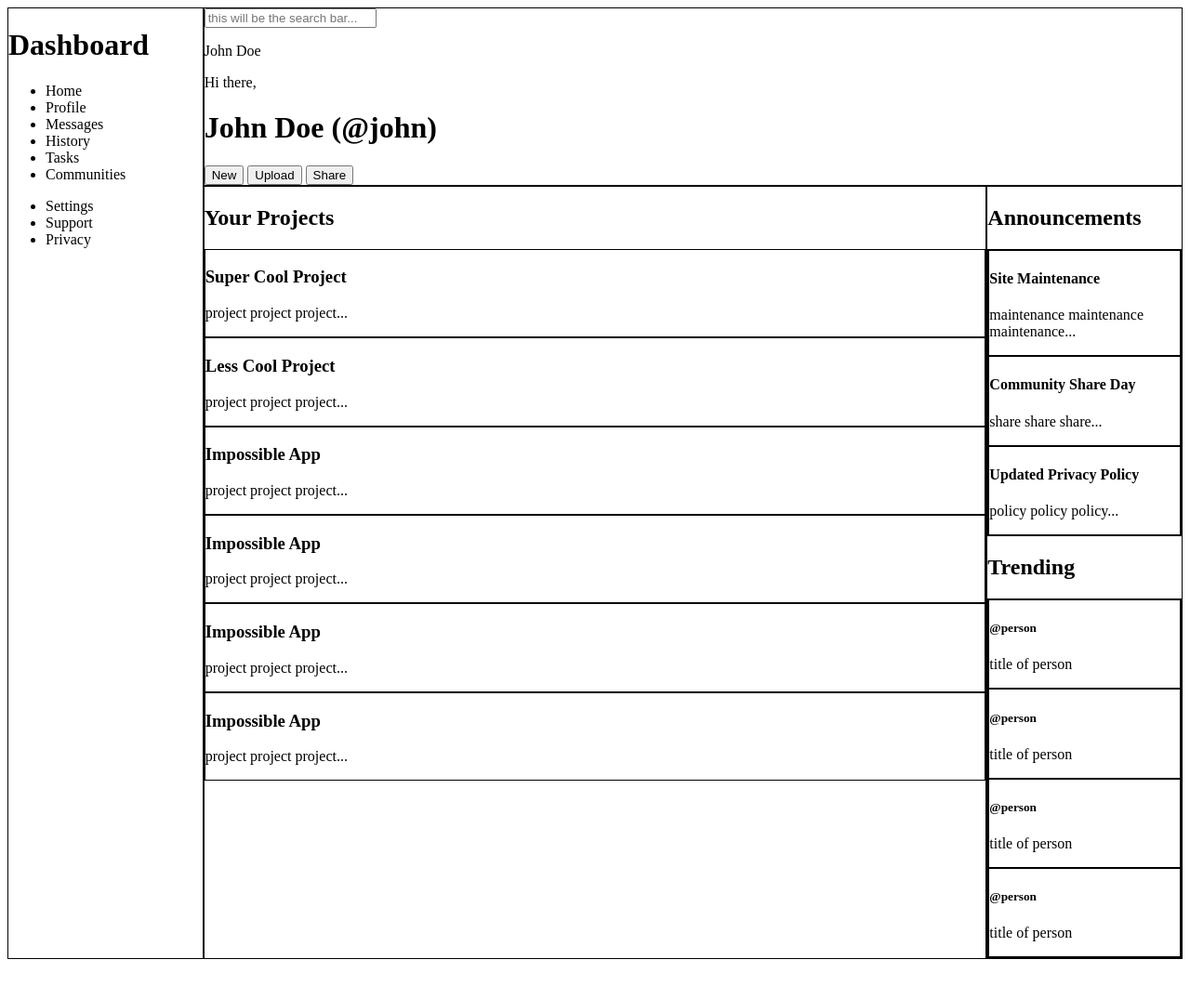
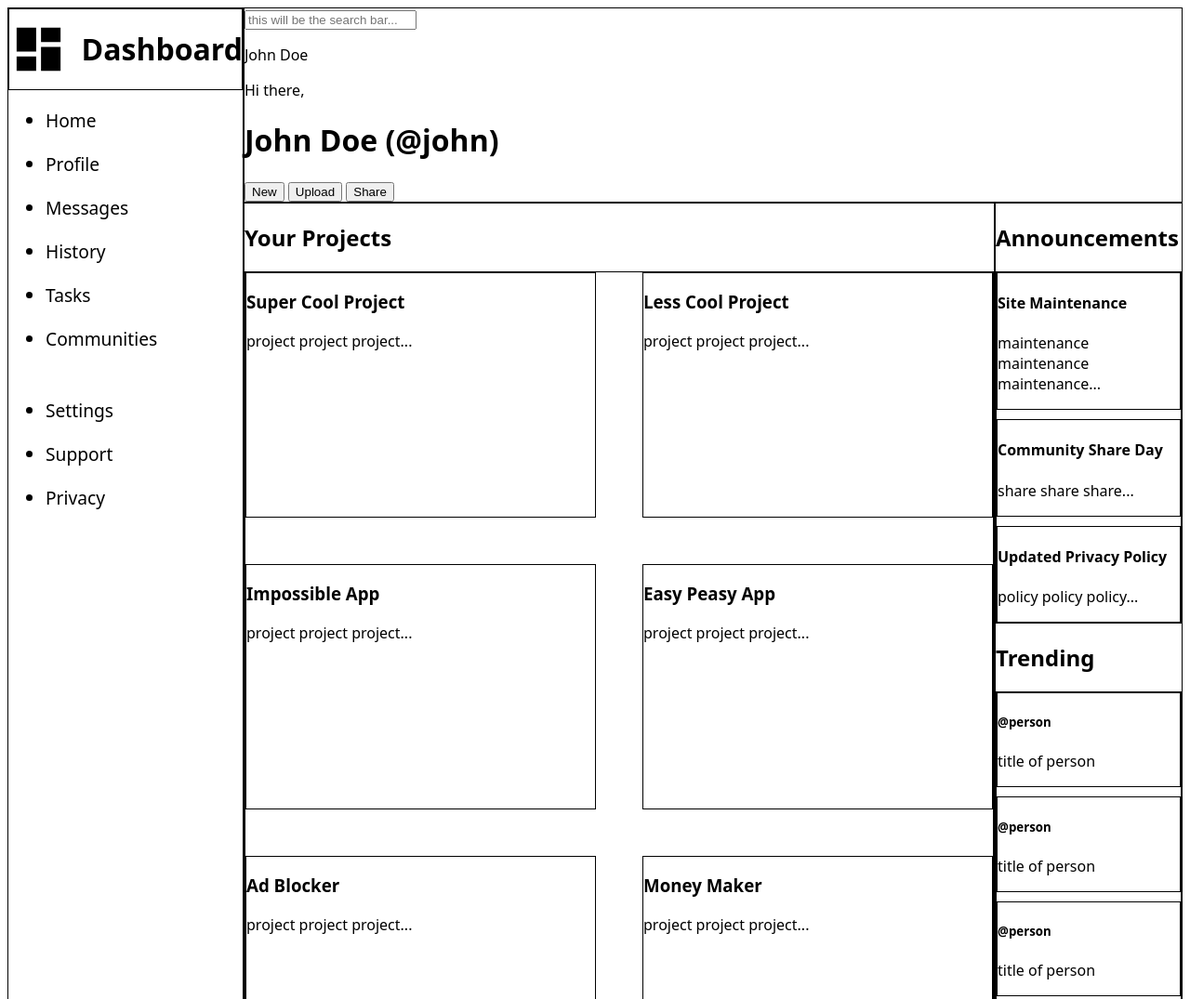
Before and after one commit to rebbyR/odin-admin-dashboard, a plain HTML site: page index.html in a window 1280 px wide. Shown: the top 1075 px of the page at 93% size. Before the commit the page ends 1032 px from the top, so only its background shows below. Drawn offline with Linux system fonts and the light colour scheme.

Commit message:
styled grid for middle and right-nav
- added div.middle to keep "Your Projects" separate from projects grid
- used grid to move projects
- used flex on div.projects to fill remaining page
- used grid on div.announcements and div.trending

```diff
--- a/index.html
+++ b/index.html
@@ -8,14 +8,17 @@
 </head>
 <body>
     <div class="left-nav">
+        <div class="dashboard-title">
+            <img src="./assets/view-dashboard.svg" />
             <h1>Dashboard</h1>
+        </div>
         <ul>
-            <li>Home</li>
-            <li>Profile</li>
-            <li>Messages</li>
-            <li>History</li>
-            <li>Tasks</li>
-            <li>Communities</li>
+            <li id="home">Home</li>
+            <li id="profile">Profile</li>
+            <li id="messages">Messages</li>
+            <li id="history">History</li>
+            <li id="tasks">Tasks</li>
+            <li id="communities">Communities</li>
         </ul>
         <ul>
             <li>Settings</li>
@@ -32,8 +35,9 @@
         <button>Upload</button>
         <button>Share</button>
     </div>
+    <div class="middle">
+        <h2>Your Projects</h2>
         <div class="projects">
-        <h2>Your Projects</h2>
             <div class="project">
                 <h3>Super Cool Project</h3>
                 <p>project project project...</p>
@@ -47,17 +51,19 @@
                 <p>project project project...</p>
             </div>
             <div class="project">
-            <h3>Impossible App</h3>
+                <h3>Easy Peasy App</h3>
                 <p>project project project...</p>
             </div>
             <div class="project">
-            <h3>Impossible App</h3>
+                <h3>Ad Blocker</h3>
                 <p>project project project...</p>
             </div>
             <div class="project">
-            <h3>Impossible App</h3>
+                <h3>Money Maker</h3>
                 <p>project project project...</p>
             </div>
+        </div>
+
     </div>
     <div class="right-bar">
         <h2>Announcements</h2>
--- a/styles.css
+++ b/styles.css
@@ -1,3 +1,7 @@
+:root {
+  font-family: system-ui, -apple-system, BlinkMacSystemFont, 'Segoe UI', Roboto, Oxygen, Ubuntu, Cantarell, 'Open Sans', 'Helvetica Neue', sans-serif;
+}
+
 div {
   border: 1px solid black;
 }
@@ -14,17 +18,56 @@ body {
   grid-row: 1 / 3;
 }
 
+.left-nav ul {
+  display: flex;
+  flex-direction: column;
+  font-size: 1.2rem;
+  gap: 20px;
+  margin-bottom: 20%;
+}
+
+.dashboard-title {
+  display: flex;
+  align-items: center;
+  gap: 15px;
+  min-width: 250px;
+  overflow: hidden;
+}
+
+.left-nav img {
+  display: inline;
+  width: 25%;
+}
+
 .header {
   grid-column: 2 / 4;
   grid-row: 1 / 1;
 }
 
-.projects {
+.middle {
   grid-column: 2 / 3;
   grid-row: 2 / 3;
+  display: flex;
+  flex-direction: column;
 }
+
+.projects {
+  display: grid;
+  grid-template-columns: repeat(2, 1fr);
+  grid-template-rows: repeat(3, 1fr);
+  gap: 50px;
+  flex: 1;
+}
+
 
 .right-bar {
   grid-column: 3 / 4;
   grid-row: 2 / 3;
 }
+
+
+.announcements, .trending {
+  display: flex;
+  flex-direction: column;
+  gap: 10px;
+}
```
Also changed, not shown: assets/account-box-outline.svg (added), assets/account-group.svg (added), assets/clock-time-three.svg (added), assets/cog.svg (added), assets/help-box.svg (added), assets/home.svg (added), assets/message-reply.svg (added), assets/note.svg (added), assets/shield-check.svg (added), assets/view-dashboard.svg (added). Lines whose indentation alone changed are shown as unchanged.
